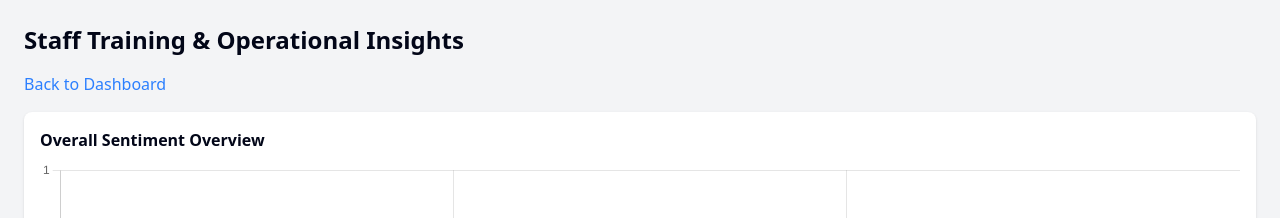
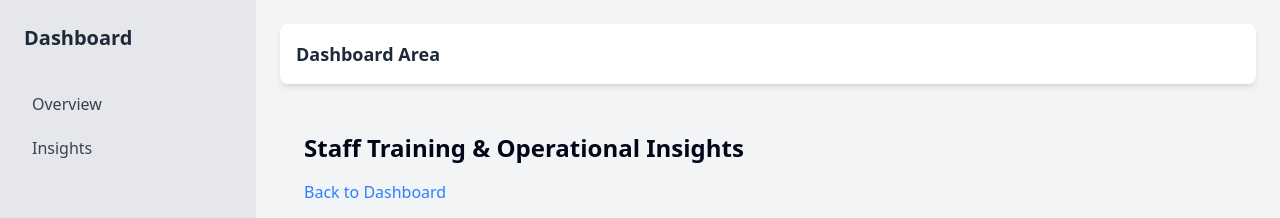
Before and after one commit to Shade-Of-Sheba/Feedback-System, a Next.js app in the folder client/: page /dashboard/insights in a window 1280 px wide. Shown: the top 218 px of the page. Built offline with nearby package versions, Linux system fonts and the light colour scheme; no server answers.

Commit message:
dash board

```diff
--- /dev/null
+++ b/client/src/app/dashboard/layout.tsx
@@ -0,0 +1,44 @@
+import React from 'react';
+import Link from 'next/link';
+
+interface Props {
+  children: React.ReactNode;
+}
+
+export default function DashboardLayout({ children }: Props) {
+  return (
+    <div className="flex h-screen bg-gray-100 dark:bg-gray-900">
+      {/* Sidebar */}
+      <aside className="w-64 bg-gray-200 dark:bg-gray-800 p-6">
+        <div className="mb-8">
+          <Link href="/dashboard" className="text-xl font-semibold text-gray-800 dark:text-gray-100 block mb-2">
+            Dashboard
+          </Link>
+        </div>
+        <nav>
+          <Link href="/dashboard" className="block py-2 text-gray-700 dark:text-gray-300 hover:bg-gray-300 dark:hover:bg-gray-700 rounded-md px-2">
+            Overview
+          </Link>
+          <Link href="/dashboard/insights" className="block py-2 text-gray-700 dark:text-gray-300 hover:bg-gray-300 dark:hover:bg-gray-700 rounded-md px-2 mt-1">
+            Insights
+          </Link>
+          {/* Add more sidebar links as needed */}
+        </nav>
+      </aside>
+
+      {/* Main Content */}
+      <div className="flex-1 overflow-y-auto p-6">
+        {/* Header */}
+        <header className="bg-white dark:bg-gray-800 shadow-md p-4 mb-6 rounded-md">
+          <h2 className="text-lg font-semibold text-gray-800 dark:text-gray-100">
+            Dashboard Area
+          </h2>
+          {/* Add user info, notifications, etc. */}
+        </header>
+
+        {/* Page Content */}
+        <main>{children}</main>
+      </div>
+    </div>
+  );
+}
```
Also changed, not shown: client/src/app/api/common-issues.ts (renamed from client/src/pages/api/common-issues.ts), client/src/app/api/feedback.ts (renamed from client/src/pages/api/feedback.ts), client/src/app/api/sentiment_counts.ts (added).
